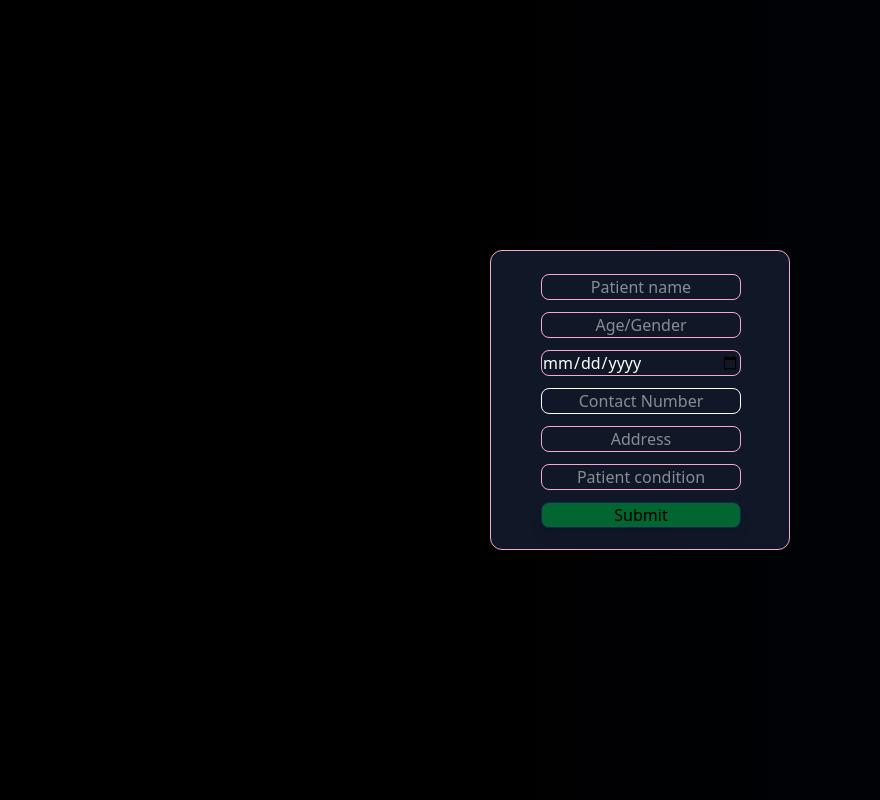
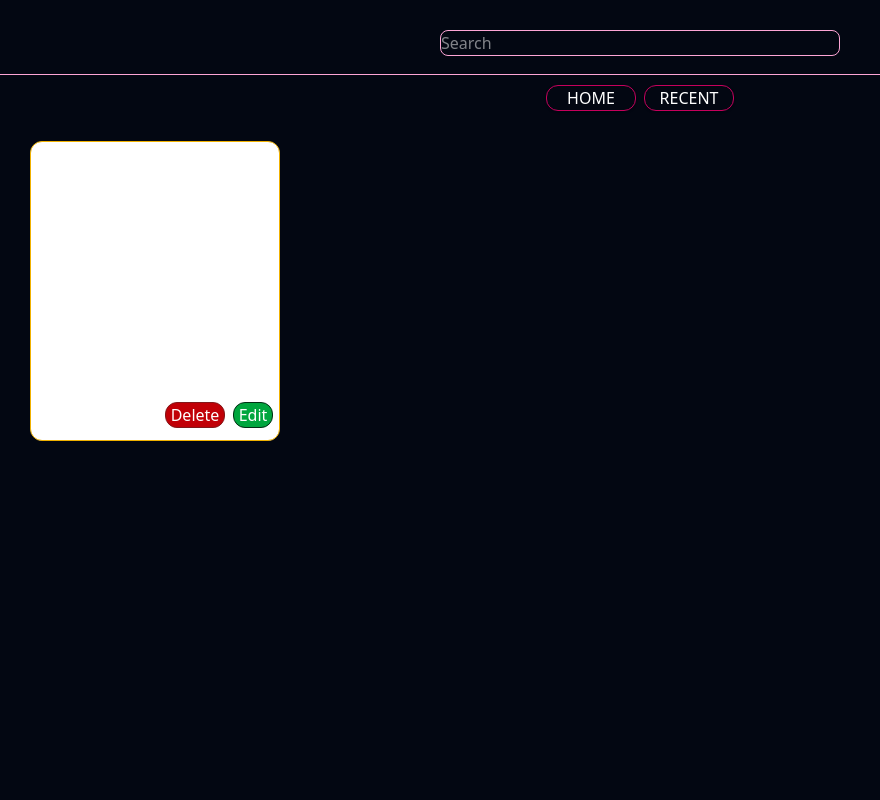
Before and after one commit to Nandhini4706/l1, a React (Vite) app in the folder frontend/: page /search in a window 1280 px wide. Shown: the whole page, without its empty margins (0-880 px from the left). Built offline with nearby package versions, Linux system fonts and the light colour scheme.

Commit message:
linked pages & components

```diff
--- a/frontend/src/App.jsx
+++ b/frontend/src/App.jsx
@@ -1,15 +1,24 @@
 import React from 'react'
-import Home from './assets/page/Home'
 
+import {BrowserRouter, Route , Routes} from 'react-router-dom';
+import Login from './assets/components/Login';
+import Search from './assets/page/Search';
+import Home from './assets/page/Home';
+import Recent from './assets/page/components/Recent'
 function App() {
 
 
   return (
-    <>
-    <Home/>
+  <BrowserRouter>
+    <Routes>
+      <Route path='/' element={<Login/>}/>
+      <Route path='/search' element={<Search/>} />
+      <Route path='/home' element={<Home/>} />
+      <Route path='/recent' element={<Recent/>} />
+    </Routes>
+  </BrowserRouter>
 
-      </>
-  )
+  );
 }
 
-export default App
+export default App;
--- a/frontend/src/assets/components/Login.jsx
+++ b/frontend/src/assets/components/Login.jsx
@@ -1,7 +1,9 @@
 import React from 'react'
-
+import {Link} from 'react-router-dom'
 const Login = () => {
   return (
+    <>
+
        <div className='h-screen w-full bg-black flex justify-center items-center'>
           <div className='w-[300px] h-[300px] bg-gray-950  rounded-2xl border-1 border-amber-50  '>
 
@@ -9,14 +11,15 @@ const Login = () => {
 
                 <input type="Email" placeholder='Enter Email Id'
                className='text-white border-1 rounded-xl text-center hover:bg-gray-800'  />
-
+    <Link to='/home'>
                <button className='border-1 border-amber-50 rounded-xl w-[150px] text-amber-50 hover:bg-gray-900'>Login</button>
-
+              </Link>
            </div>
 
 
     </div>
     </div>
+</>
   )
 }
 
--- a/frontend/src/assets/page/Home.jsx
+++ b/frontend/src/assets/page/Home.jsx
@@ -1,5 +1,5 @@
 import React from 'react'
-
+import {Link} from 'react-router-dom'
 const home = () => {
   return (
         <div className='h-screen w-full bg-gradient-to-r from-black to-gray-950 flex justify-center items-center'>
@@ -14,8 +14,9 @@ const home = () => {
                 <input type="contact" placeholder='Contact Number' className='w-[200px] border-1 border-white rounded-lg text-center text-white hover:bg-gradient-to-r from-pink-700 to-gray-700' />
                 <input type="address" placeholder='Address' className='w-[200px] border-1 border-pink-300 rounded-lg text-center text-white hover:bg-gradient-to-r from-pink-700 to-gray-700' />
                 <input type="text" placeholder='Patient condition' className='w-[200px] border-1 border-pink-300 rounded-lg text-center text-white hover:bg-gradient-to-r from-blue-700 to-gray-700' />
+             <Link to='/search'>
              <button className='border-1 border-blue-950 rounded-lg bg-green-800 font-medium hover:bg-blue-950 shadow-lg'>Submit</button>
-
+             </Link>
               </div>
               </div>
 
--- a/frontend/src/assets/page/Search.jsx
+++ b/frontend/src/assets/page/Search.jsx
@@ -1,7 +1,8 @@
 import React from 'react'
-
+import {Link} from 'react-router-dom'
 export default function List() {
   return (
+
     <div className='w-full h-screen bg-gray-950'>
       <div className='flex justify-center  text-white'>
         <input type="text" placeholder='Search' className='w-[400px] translate-y-[30px]  border-1 rounded-lg border-pink-300
@@ -12,9 +13,20 @@ export default function List() {
       <br />
       <hr className='border-t border-pink-300' />
       <div className='flex justify-center m-[10px] gap-2'>
+       <Link to='/home'>
        <button className='border-1 border-pink-700 rounded-xl w-[90px] text-white hover:bg-gray-900 hover:shadow-pink-300 shadow-sm'> HOME</button>
+       </Link>
+       <Link to='/recent'>
        <button className='border-1 border-pink-700 rounded-xl w-[90px] text-white hover:shadow-pink-300 shadow-sm hover:bg-gray-900 '>RECENT</button>
+       </Link>
      </div>
+      <div className='w-[250px] h-[300px] bg-white rounded-xl m-[30px] border-1 border-yellow-500'>
+        <div className=' w-[250px] pt-65 pr-2 flex gap-2 justify-end'>
+        <button className='text-white font-medium border-1 border-red-900 bg-red-700 rounded-xl w-[60px]'>Delete</button>
+        <button className='border-1 border-green-950 w-[40px] rounded-xl bg-green-600 text-white font-medium'>Edit</button>
+        </div>
+
+      </div>
       <div>
 
       </div>
--- a/frontend/src/assets/page/components/List.jsx
+++ b/frontend/src/assets/page/components/Recent.jsx
@@ -1,6 +1,6 @@
 import React from 'react'
 
-export default function List() {
+export default function Recent() {
   return (
     <div className='w-full h-screen bg-gray-900 pt-5 pl-5 flex-row'>
 
```
